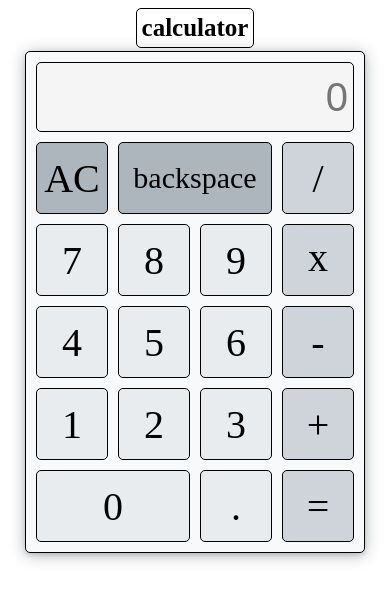
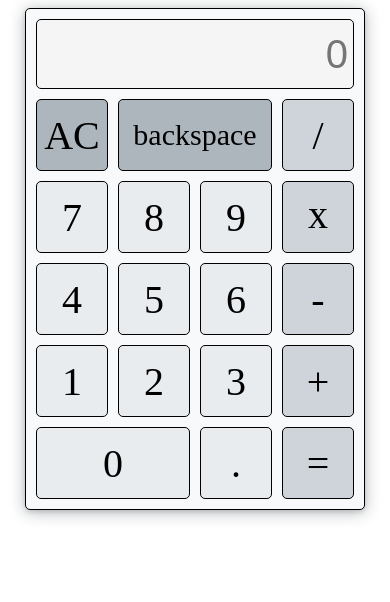
Before and after one commit to halitaydin/odin-calculator, a plain HTML site: page index.html in a window 390 px wide. Drawn offline with Linux system fonts and the light colour scheme.

Commit message:
Fix media screen

```diff
--- a/style.css
+++ b/style.css
@@ -124,8 +124,6 @@ span {
 
 @media screen and (max-width: 600px) {
   h1 {
-    font-size: 25px;
-    margin: auto;
-    margin-bottom: 3px;
+  display: none;
   }
 }
```
